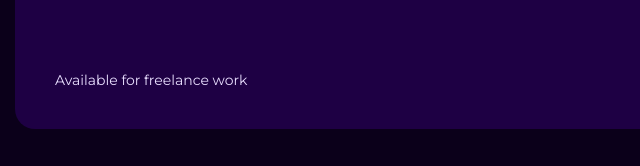
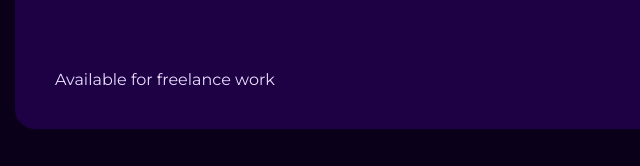
Before and after one commit to daksa228-tech/stephanie-holmes, a plain HTML site: page index.html in a window 1280 px wide. Shown: the part 593-759 px from the top of the page, 0-640 px from the left. Drawn offline with Linux system fonts and the light colour scheme.

Commit message:
проверка

```diff
--- a/css/home/_beautiful.css
+++ b/css/home/_beautiful.css
@@ -44,7 +44,3 @@
     flex-wrap: wrap;
     gap: 40px;
 }
-
-.beautiful__subtext {
-    font-size: 14px;
-}
```
